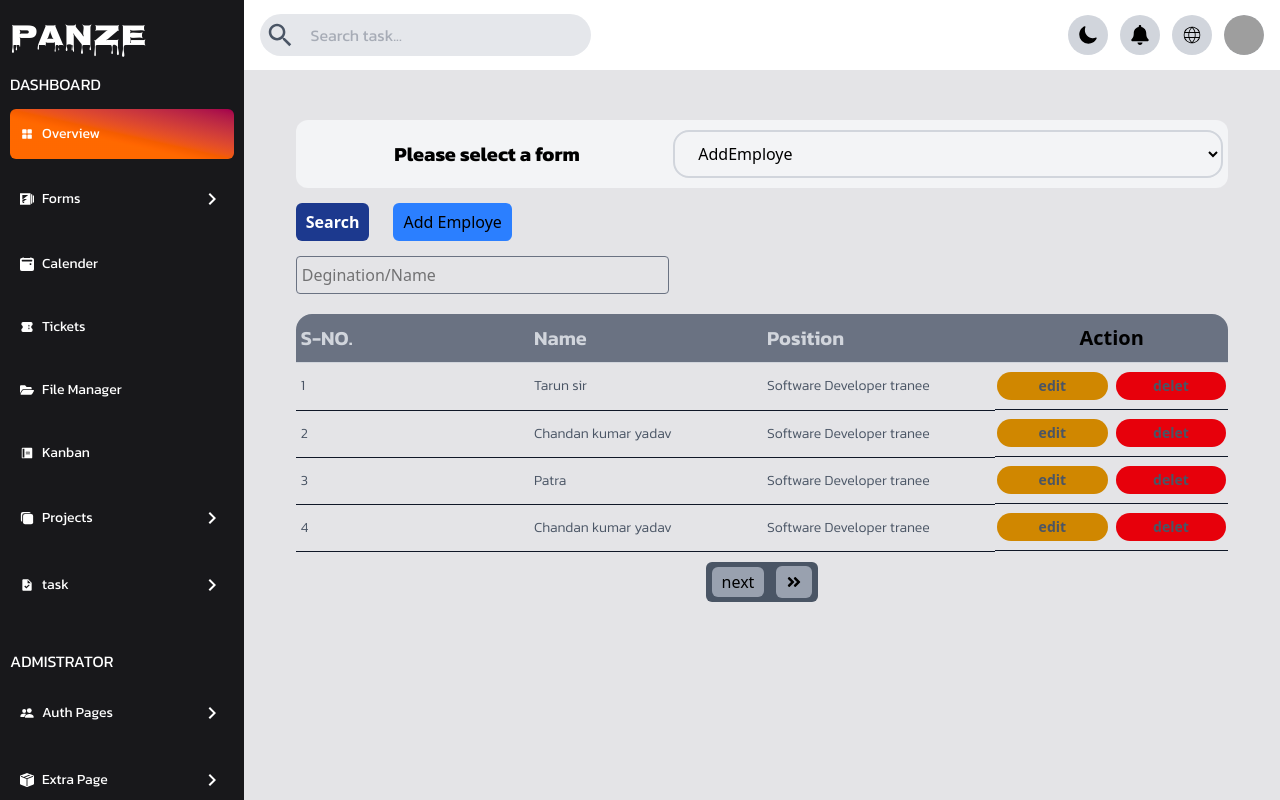
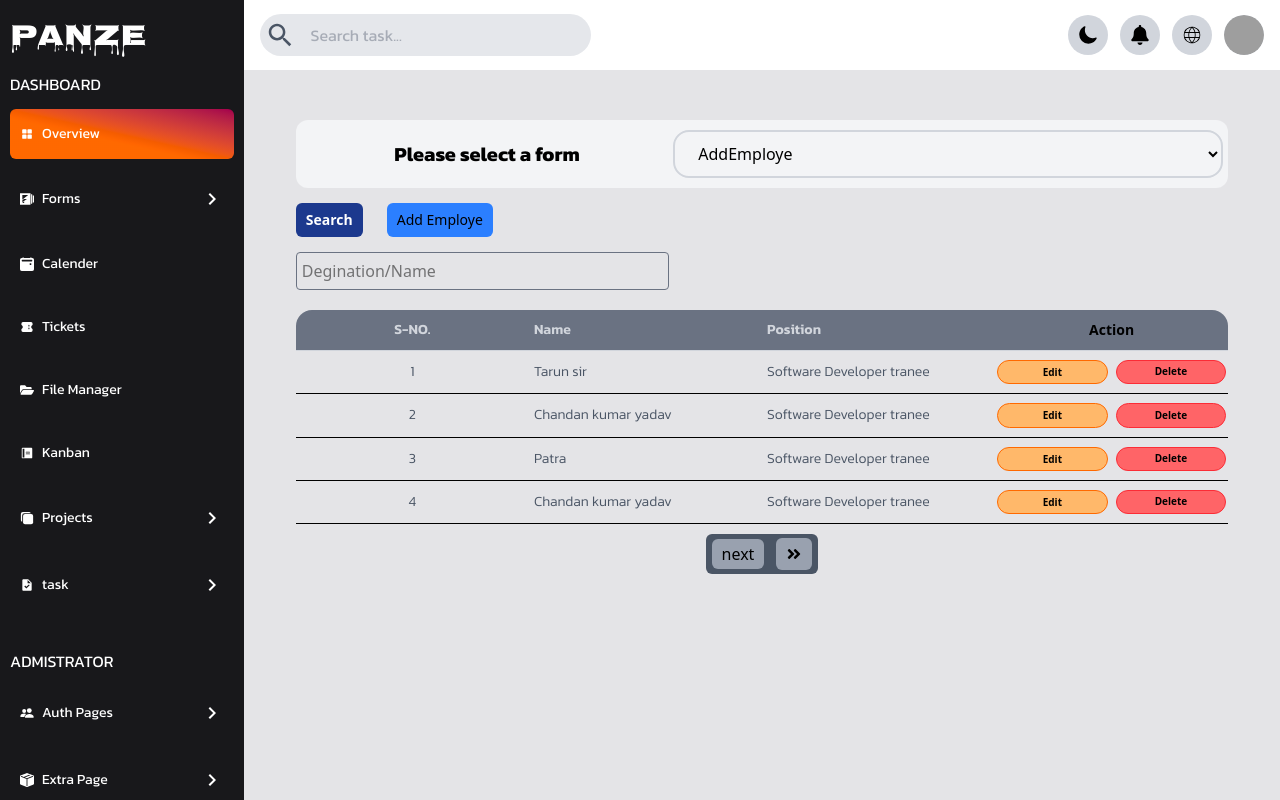
Before and after one commit to w3villa-chandan-yadav/ecommerce_dashboard, a React (Vite) app: page /indexs/Company in a window 1280 px wide. Built offline with nearby package versions, Linux system fonts and the light colour scheme; grey boxes are pictures that could not be loaded.

Commit message:
Remove scroll bar

```diff
--- a/src/App.css
+++ b/src/App.css
@@ -88,3 +88,7 @@
   padding: 10px 10px ;
   margin: 10px 0px;
 }
+
+.no-scrollbar::-webkit-scrollbar {
+  display: none;
+}
--- a/src/component/SeveralForm/AddEmploy.jsx
+++ b/src/component/SeveralForm/AddEmploy.jsx
@@ -96,20 +96,28 @@ const AddEmploy = () => {
         start:4*(currentPage-1),
         end: 4* currentPage
     })
+    const [data,setData] = useState(datas);
+
+    const [inputName, setInputName] = useState("");
+
+    const [inputPositon,setinputPosition] = useState("");
 
 
-    const [data,setData] = useState(datas);
+
+
+
+
+
+
 
 
     const addEmploye=(e)=>{
         e.preventDefault();
         // console.log(data)
-
         if(name.length <3 || positon.length <5 ){
             alert("please fill correct details")
             return
         }
-
         const newdataIs ={sno:data.at(-1).sno+1,
             name:name,
             positoin:positon
@@ -126,11 +134,6 @@ const AddEmploy = () => {
     }
 
 
-
-
-
-
-
        /// Debouncing is applyied in the searching section
 
     const handelSearch =(e)=>{
@@ -143,23 +146,22 @@ const AddEmploy = () => {
 
          timer = setTimeout(()=>{
 
-            console.log("searching")
-
-
-
-
-
+            // console.log("searching")
 
             const newData = datas.filter((ele,indexx)=> {
 
-                if(ele.name.includes(e.target.value) || ele.positoin.includes(e.target.value)){
-                    console.log("finding")
+                if(ele.name.toLowerCase().includes(e.target.value.trim().toLowerCase()) || ele.positoin.toLowerCase().includes(e.target.value.trim().toLowerCase())){
+                    // console.log("finding")
                     return true
                 }
 
             })
 
-            console.log(newData)
+            // console.log(newData)
+            if(currentPage !== 1){
+
+                setCurrnetPage(1)
+            }
             setData(newData)
 
         },400)
@@ -167,7 +169,7 @@ const AddEmploy = () => {
 
 
     const handeleChange=(toDo)=>{
-        console.log(toDo)
+        // console.log(toDo)
 
         setCurrnetPage(toDo)
     }
@@ -175,15 +177,49 @@ const AddEmploy = () => {
 
     const handleDelete =(id)=>{
 
-        console.log("delete",id)
+        // console.log("delete",id)
         const newData = datas.filter((ele)=>ele.sno !=id);
         setDatas(newData);
 
-        console.log(newData)
+        // console.log(newData)
 
         const updatedData = data.filter((ele)=>ele.sno != id);
 
         setData(updatedData);
+
+
+
+    }
+
+    const handleEditing =(id)=>{
+     const editable =   datass.find((ele)=>ele.sno === id);
+
+     setEditing(id)
+     setInputName(editable.name)
+     setinputPosition(editable.positoin)
+
+    //  console.log(editable);
+
+    }
+
+    const handleUpdate =(e)=>{
+        e.preventDefault();
+
+        // const index = editing-1;
+
+        // console.log("editing", index, editing)
+
+        console.log(datas[editing])
+
+        datas[editing].name =inputName;
+
+        datas[editing].positoin = inputPositon;
+
+        setDatas([...datas])
+
+        setEditing(null)
+
+
 
 
 
@@ -201,8 +237,11 @@ const AddEmploy = () => {
 
     },[currentPage])
 
-    console.log(startEnd["end"],startEnd["start"])
+    // console.log(startEnd["end"],startEnd["start"])
+    // console.log("the data is")
+    // console.log(data)
 
+    // console.log(editing)
 
 
 
@@ -212,12 +251,12 @@ const AddEmploy = () => {
         <div className='w-[90%] mx-auto ' >
 
             <div className='flex items-center gap-6' style={{marginBottom:"15px"}}>
-                <button className={`bg-blue-500 ${istrue ===true && "bg-blue-900 text-white font-bold"} cursor-pointer rounded-md`}
+                <button className={`bg-blue-500 ${istrue ===true && "bg-blue-900 text-white font-bold"} text-xs md:text-sm cursor-pointer rounded-md`}
                 onClick={()=>SetIsTrue(true)}
                 style={{padding:"7px 10px"}}>
                     Search
                 </button>
-                <button className={`bg-blue-500 ${istrue ===false && "bg-blue-900 text-white font-bold"} cursor-pointer  rounded-md`}
+                <button className={`bg-blue-500 ${istrue ===false && "bg-blue-900 text-white font-bold"} text-xs md:text-sm  cursor-pointer  rounded-md`}
                   onClick={()=>SetIsTrue(false)}
                 style={{padding:"7px 10px"}}>
                     Add Employe
@@ -261,6 +300,34 @@ const AddEmploy = () => {
              }
 
 
+             {
+               editing !=null ? <form onSubmit={handleUpdate}  name='addEmployeeform' style={{margin:"20px 0px"}}>
+                <div className='flex gap-3 relative '>
+                <input
+                value={inputName}
+                onChange={(e)=>setInputName(e.target.value)}
+                 name="name" className='block outline-none border-[1px] w-[100%] border-gray-700 rounded-[10px] '
+                placeholder='Name'
+                style={{padding:"4px 10px"}}/>
+                <input name="name"
+                 value={inputPositon}
+                 onChange={(e)=>setinputPosition(e.target.value)}
+                className='block outline-none border-[1px] w-[100%] border-gray-700 rounded-[10px] '
+                placeholder='Position'
+                style={{padding:"4px 10px"}}/>
+
+                   <button
+                   type='submit'
+                   className=' w-[60%] text-white border-[1px] border-gray-500 rounded-2xl bg-orange-400 hover:bg-orange-500 hover:scale-105 transition-all-[1s] cursor-pointer '>
+                    update
+                </button>
+                </div>
+            </form>:""
+             }
+
+
+
+
 
 
 
@@ -269,13 +336,13 @@ const AddEmploy = () => {
                         <table className='w-full text-center table-fixed'>
                             <thead className=' border-collapse  border-none' style={{padding:"10px 5px"}}>
                                 <tr className='border-collapse border-none  rounded-t-2xl'>
-                                    <th className='text-left border-collapse  w-[40%] md:w-[100%] border-b-[1px] border-gray-300  bg-gray-500 first:rounded-tl-2xl merriweather text-xs md:text-xl font-semibold text-gray-300'
+                                    <th className='text-center border-collapse  w-[40%] md:w-[100%] border-b-[1px] border-gray-300  bg-gray-500 first:rounded-tl-2xl merriweather text-xs md:text-sm font-semibold text-gray-300'
                                     style={{padding:"10px 5px"}}>S-NO.</th>
-                                    <th className='text-left border-collapse w-[100%] border-b-[1px] border-gray-300  bg-gray-500 merriweather text-sm md:text-xl font-semibold text-gray-300'
+                                    <th className='text-left border-collapse w-[100%] border-b-[1px] border-gray-300  bg-gray-500 merriweather text-sm md:text-sm font-semibold text-gray-300'
                                     style={{padding:"10px 5px"}}>Name</th>
-                                    <th className='text-left border- border-b-[1px] w-[100%] border-gray-300  bg-gray-500  merriweather text-sm md:text-xl font-semibold text-gray-300'
+                                    <th className='text-left border- border-b-[1px] w-[100%] border-gray-300  bg-gray-500  merriweather text-sm md:text-sm font-semibold text-gray-300'
                                     style={{padding:"10px 5px"}}>Position</th>
-                                    <th className='last:rounded-tr-2xl w-[100%]  md:text-xl text-sm text-center bg-gray-500  border-b-[1px] border-gray-300 '>
+                                    <th className='last:rounded-tr-2xl w-[100%]  md:text-xm text-sm text-center bg-gray-500  border-b-[1px] border-gray-300 '>
                                         Action</th>
                                 </tr>
                             </thead>
@@ -284,17 +351,17 @@ const AddEmploy = () => {
                                 {
                                     data.slice(startEnd["start"],startEnd["end"]).map((ele,index)=>{
                                         return(
-                            <tr key={index} className='border-collapse border-none  rounded-t-2xl'>
-                                    <th className='text-left border-collapse border-b-[1px] border-gray-900    merriweather text-sm font-light text-gray-600'
+                            <tr key={index} className='border-collapse border-b  rounded-t-2xl'>
+                                    <th className='text-center border-collapse  border-gray-900    merriweather text-sm font-light text-gray-600'
                                     style={{padding:"10px 5px"}}>{ele.sno+1}</th>
-                                    <th className='text-left border-collapse  border-b-[1px] border-gray-900   merriweather text-sm font-light text-gray-600'
+                                    <th className='text-left border-collapse  border-gray-900   merriweather text-sm font-light text-gray-600'
                                     style={{padding:"10px 5px"}}>
                                         {/* {ele?.name} */}
                                         <input
                                         readOnly={ele.sno ===editing ? false:true}
                                         value={ele.name} className='w-full outline-none'/>
                                         </th>
-                                    <th className='text-left border- border-b-[1px] border-gray-900   merriweather text-sm font-light text-gray-600'
+                                    <th className='text-left  border-gray-900   merriweather text-sm font-light text-gray-600'
                                     style={{padding:"10px 5px"}}>
                                         {/* {ele?.positoin} */}
 
@@ -303,34 +370,36 @@ const AddEmploy = () => {
                                         value={ele?.positoin} className='w-full outline-none'/>
 
                                         </th>
-                                    <th className=' border-b-[1px] w-[100%] md:block  border-gray-900 text-gray-600 text-center text-sm '>
+                                    <th className=' w-[100%] md:block  border-gray-900 text-gray-600 text-center text-sm '>
                                         <div className=' h-full flex md:flex-row justify-center flex-col gap-2' style={{padding:"9px 2px"}}>
                                             {
                                                ele.sno === editing ?
-                                               <button className='bg-blue-600 w-full   text-white hover:text-black text-[10px] lg:text-sm   rounded-2xl cursor-pointer'
+                                               <button className='bg-blue-300 w-full border border-blue-500  text-black hover:bg-blue-500  text-[8px] lg:text-[10px]   rounded-2xl cursor-pointer'
                                                  onClick={(e)=>setEditing(null)}
-                                                 style={{padding:"2px 9px"}}>
-                                                     cancle</button>:
-                                                     <button className='bg-yellow-600 w-full text-xs lg:text-sm  hover:text-white rounded-2xl cursor-pointer'
-                                        onClick={(e)=>setEditing(ele.sno)}
+                                                 style={{padding:"4px 13px"}}>
+                                                     Cancle</button>:
+                                                     <button className='bg-orange-300 text-black w-full border border-orange-500 text-[8px] lg:text-[10px]  hover:bg-orange-500 rounded-2xl cursor-pointer'
+                                        onClick={(e)=>handleEditing(ele.sno)}
                                         style={{padding:"4px 13px"}}>
-                                            edit</button>
+                                            Edit</button>
                                             }
 
                                       {
-                                        ele.sno !=editing  &&  <button className='bg-red-600 text-xs w-full lg:text-sm  hover:text-white rounded-2xl cursor-pointer'
+                                        ele.sno !=editing  &&  <button className='bg-red-400 border border-red-500 text-xs w-full text-black text-[8px]  lg:text-[10px]  hover:bg-red-500 rounded-2xl cursor-pointer'
                                         onClick={(e)=>handleDelete(ele.sno)}
                                         style={{padding:"4px 13px"}}>
-                                            delet</button>
+                                            Delete</button>
 
                                       }
 
 
                                         {
                                             editing === ele.sno && (
-                                                <button className='bg-green-600 w-full   text-white hover:text-black text-[10px] lg:text-sm   rounded-2xl cursor-pointer'
+                                                <button
+                                                onClick={handleUpdate}
+                                                className='bg-green-300 w-full border border-green-500   text-black hover:bg-green-500 text-[8px] lg:text-[10px]   rounded-2xl cursor-pointer'
                                                 style={{padding:"4px 13px"}}>
-                                            save</button>
+                                            Save</button>
                                             )
                                         }
 
--- a/src/component/SeveralForm/ExperienceForm.jsx
+++ b/src/component/SeveralForm/ExperienceForm.jsx
@@ -4,9 +4,70 @@ import { BsEmojiExpressionlessFill } from "react-icons/bs";
 import { BsEmojiFrownFill } from "react-icons/bs";
 
 
+const reviewss =[
+  {
+    sno:0,
+    rating:"4/5",
+    review:"Nice service"
+  },
+  {
+    sno:1,
+    rating:"3/5",
+    review:"Nice service"
+  },
+  {
+    sno:2,
+    rating:"2/5",
+    review:"Nice service"
+  },
+  {
+    sno:3,
+    rating:"5/5",
+    review:"Nice service"
+  },
+  {
+    sno:4,
+    rating:"3/5",
+    review:"Nice service"
+  }
+]
+
+
 const ExperienceForm = () => {
+
+  const [revieww,setRewieww] = useState(reviewss)
   const [activeEMoj,setActiveEmoj] = useState(0);
   const [text,setText] = useState("")
+
+  const handleSubmit =(e)=>{
+
+    if(e.key === "Enter" && e.target.value.trim() != ""){
+      // console.log("enter enter")
+      if(!activeEMoj){
+
+        alert("please select a emote")
+        return
+      }
+
+      setRewieww([...reviewss,{
+        sno:reviewss.at(-1).sno+1,
+        rating:`${activeEMoj}/5`,
+        review:text
+      }])
+
+      alert('Review submited Thanks')
+      setText("")
+      setActiveEmoj(0)
+      return ;
+     }
+
+    //  console.log(e.key)
+    //  console.log("event does't register")
+
+
+  }
+
+
   return (
     <section className='w-full ' style={{padding:"15px 0px"}} >
         <div className='w-[90%] mx-auto bg-whitee rounded-2xl flex flex-col' style={{padding:"10px 20px"}} >
@@ -14,55 +75,41 @@ const ExperienceForm = () => {
                   <p className=' merriweather md:text-xl text-sm lg:text-2xl font-light border-b-[1px] border-gray-400'
                   style={{margin:"20px 0px",padding:"10px 0px"}}>What was your total experince to use this website.</p>
                   <div className='flex justify-between items-center max-h-[200px] h-full overflow-  '>
+
+
+                    <div
+                     className='flex flex-1 flex-col items-center  gap-1 md:gap-4 h-full '>
+                      <BsEmojiFrownFill
+                     onClick={()=>setActiveEmoj(2)}
+                     className={`text-xl ${activeEMoj === 2 && "text-orange-500"} md:text-3xl lg:text-8xl hover:text-gray-700 cursor-pointer`}/>
+                        disgusting
+                    </div>
+
+                    <div
+                    className='flex flex-1 flex-col items-center  gap-1 md:gap-4 h-full'>
+                      <BsEmojiExpressionlessFill
+                      onClick={()=>setActiveEmoj(3)}
+                      className={`text-xl ${activeEMoj === 3 && "text-orange-500"} md:text-3xl lg:text-8xl hover:text-gray-700 cursor-pointer`}/>
+                      sad
+                    </div>
+
                     <div className='flex flex-1 flex-col items-center  gap-1 md:gap-4 h-full '>
                       <BsEmojiGrinFill
-                      onClick={()=>setActiveEmoj(1)}
-                      className={`text-xl ${activeEMoj === 1 && "text-orange-500"} md:text-3xl lg:text-8xl hover:text-gray-700 cursor-pointer`}/>
+                      onClick={()=>setActiveEmoj(4)}
+                      className={`text-xl ${activeEMoj === 4 && "text-orange-500"} md:text-3xl lg:text-8xl hover:text-gray-700 cursor-pointer`}/>
                     <p>happy </p>
                     </div>
 
 
 
-                    <div
-                    className='flex flex-1 flex-col items-center  gap-1 md:gap-4 h-full'>
-                      <BsEmojiExpressionlessFill
-                      onClick={()=>setActiveEmoj(2)}
-                      className={`text-xl ${activeEMoj === 2 && "text-orange-500"} md:text-3xl lg:text-8xl hover:text-gray-700 cursor-pointer`}/>
-                      sad
-                    </div>
-
-                    <div
-                     className='flex flex-1 flex-col items-center  gap-1 md:gap-4 h-full '>
-                      <BsEmojiFrownFill
-                     onClick={()=>setActiveEmoj(3)}
-                     className={`text-xl ${activeEMoj === 3 && "text-orange-500"} md:text-3xl lg:text-8xl hover:text-gray-700 cursor-pointer`}/>
-                        disgusting
-                    </div>
                   </div>
-               <div style={{margin:"10px 0px"}}>
-                <h4>Reviews</h4>
+               <div style={{margin:"20px 0px"}}>
+                <h4 className='' style={{margin:"10px 0px 5px 0px"}}>Reviews</h4>
                 <textarea
                 value={text}
                 onChange ={(e)=>setText(e.target.value)}
-                onKeyDown={(e)=>{
-                         if(e.key === "Enter" && e.target.value.trim() != ""){
-                          // console.log("enter enter")
-                          if(!activeEMoj){
-
-                            alert("please select a emote")
-                            return
-                          }
-
-                          alert('Review submited Thanks')
-                          setText("")
-                          setActiveEmoj(0)
-                          return ;
-                         }
-
-                        //  console.log(e.key)
-                        //  console.log("event does't register")
-                }}
-                class=" h-full min-h-[100px] w-full resize-none rounded-md border bg-transparent text-sm outlin-0 transition-all placeholder-shown:border placeholder-shown:border-blue-gray-200  focus:border-2 focus:border-gray-900 focus:outline-0 disabled:resize-none disabled:border-0 "
+                onKeyDown={(e)=>handleSubmit(e)}
+                className=" h-full min-h-[100px] w-full resize-none rounded-md border bg-transparent text-sm outlin-0 transition-all placeholder-shown:border placeholder-shown:border-blue-gray-200  focus:border-2 focus:border-gray-900 focus:outline-0 disabled:resize-none disabled:border-0 "
                 placeholder="Please submit reviews"></textarea>
                </div>
                <div style={{margin:"10px 0px"}}>
@@ -81,16 +128,22 @@ const ExperienceForm = () => {
                                 </tr>
                             </thead>
                             <tbody>
-                            <tr className='border-collapse border-none  rounded-t-2xl'>
-                                    <th className='text-left border-collapse border-b-[1px] border-gray-900    merriweather text-sm font-light text-gray-600'
-                                    style={{padding:"10px 5px"}}>Name</th>
+                            {
+                              revieww.map((elemenwt)=>{
+                                return(
+                                  <tr  key={elemenwt.sno} className='border-collapse border-none '>
+                                    <th className='text-center w-[40%] border-collapse border-b-[1px] border-gray-900    merriweather text-sm font-light text-gray-600'
+                                    style={{padding:"10px 5px"}}>{elemenwt.sno}</th>
                                     <th className='text-left border-collapse  border-b-[1px] border-gray-900   merriweather text-sm font-light text-gray-600'
-                                    style={{padding:"10px 5px"}}>Name</th>
+                                    style={{padding:"10px 5px"}}>{elemenwt.rating}</th>
                                     <th className='text-center border- border-b-[1px] border-gray-900   merriweather text-sm font-light text-gray-600'
                                     style={{padding:"10px 5px"}}>
-                                         Lorem ipsum dolor sit amet.
+                                         {elemenwt.review}
                                     </th>
                                 </tr>
+                                )
+                              })
+                            }
                             </tbody>
                         </table>
                     </div>
```
Also changed, not shown: src/component/Main.jsx (+6 -3 lines).
